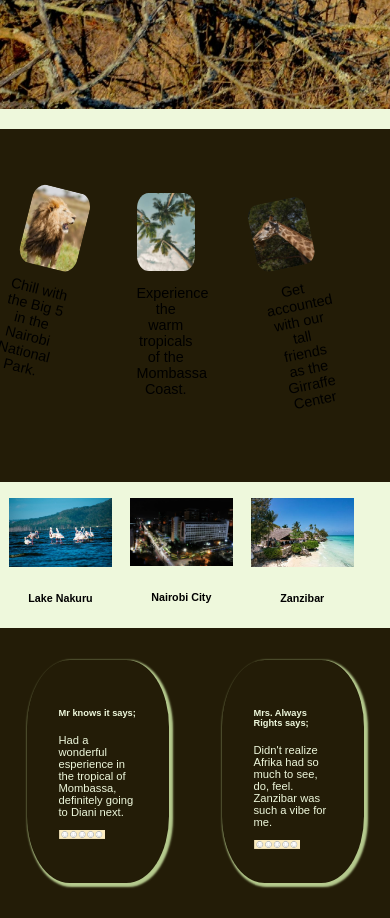
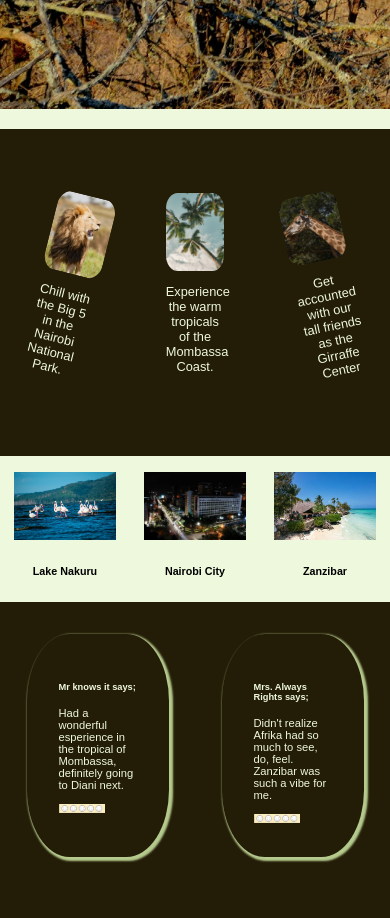
Before and after one commit to Manautea/Camper.1, a plain HTML site: page index.html in a window 390 px wide. Shown: the part 780-1698 px from the top of the page. Drawn offline with Linux system fonts and the light colour scheme.

Commit message:
This is an enhancement for the responsiveness still needs work.

```diff
--- a/styles.css
+++ b/styles.css
@@ -65,17 +65,20 @@ button{
     flex-wrap: wrap;
     padding-top: 4rem;
     padding-bottom: 4rem;
+    color:#EEF8DC;
+    height: auto;
 }
 .examples>div{
     max-width: 30%;
     display: flex;
     flex-direction: column;
+    align-items: center;
 }
 .lion{
     transform: rotate(14deg);
 }
 .lion>img{
-    box-shadow: 2rem #B5CA8D;
+    box-shadow: 2rem  #B5CA8D;
 }
 .girraffe{
     transform: rotate(-11.66deg);
@@ -88,7 +91,7 @@ button{
 .examples>div p{
     max-width: 50%;
     text-align: center;
-    font-size: 0.9rem;
+    font-size: 0.8rem;
 }
 
 @media screen and (min-width: 30%){
@@ -101,6 +104,7 @@ button{
     width: 100%;
     padding-top: 1rem;
     flex-wrap: wrap;
+    justify-content: space-around;
 }
 .destinations>div{
     max-width: 31%;
```
